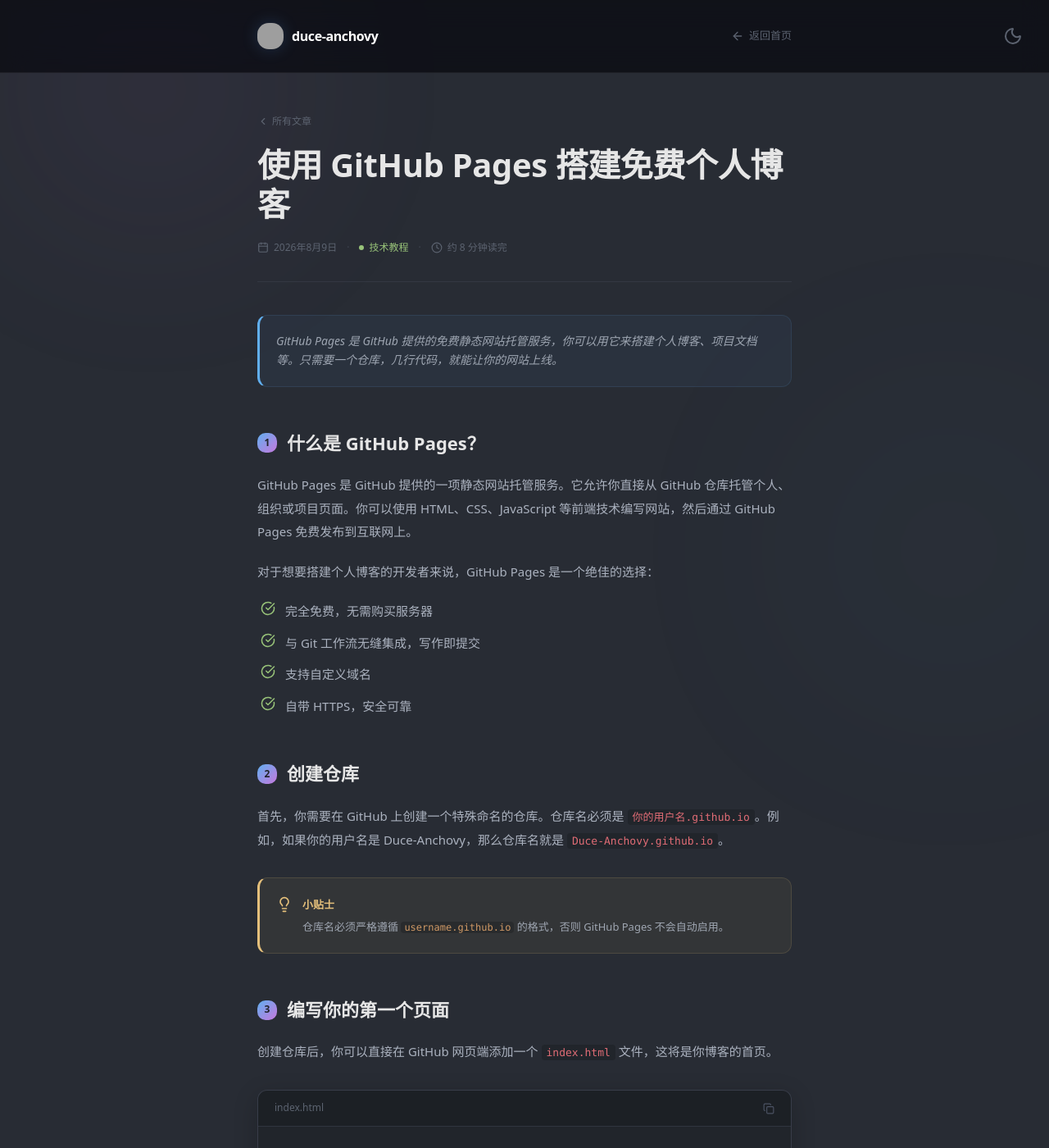
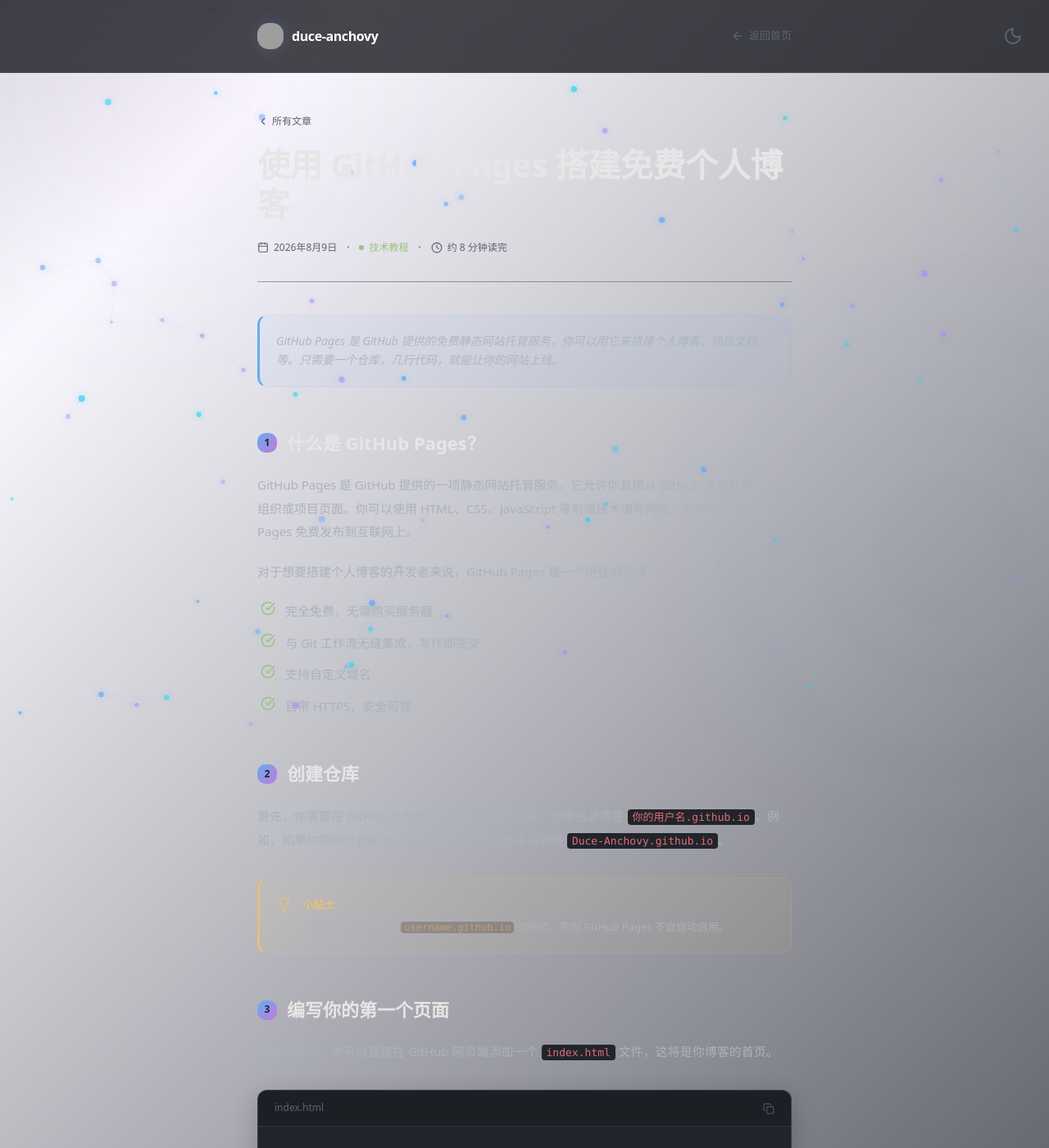
Before and after one commit to Duce-Anchovy/Duce-Anchovy.github.io, a Jekyll site: the page built from _posts/2026-08-09-github-pages-blog.md, in a window 1280 px wide and 1400 px high. Shown: the whole window at 82% size. Built offline with Jekyll 4.4.1, drawn with Linux system fonts in a browser that asks for light colours; nearby versions of some CDN libraries; our own code applies the rules of GitHub Pages for plain Markdown files; grey boxes are pictures that could not be loaded.

Commit message:
fix: arrow position & color, particle canvas rendering order

```diff
--- a/_layouts/post.html
+++ b/_layouts/post.html
@@ -228,9 +228,8 @@
     </style>
 </head>
 <body class="min-h-screen font-sans antialiased">
-    <canvas id="fx-particles"></canvas>
     <div id="fx-dot-pattern"></div>
-    <main class="min-h-screen relative overflow-hidden font-sans" style="background: var(--bg);">
+    <main class="min-h-screen relative overflow-hidden font-sans">
   <div class="fixed inset-0 pointer-events-none" style="z-index:0;">
     <div class="absolute top-[-10%] left-[-5%] w-[500px] h-[500px] rounded-full opacity-[0.10] blur-[130px]" style="background: radial-gradient(circle, var(--purple) 0%, transparent 70%);"></div>
     <div class="absolute top-[30%] right-[-10%] w-[500px] h-[500px] rounded-full opacity-[0.08] blur-[140px]" style="background: radial-gradient(circle, var(--blue) 0%, transparent 70%);"></div>
@@ -314,6 +313,7 @@
     </footer>
   </div>
 </main>
+    <canvas id="fx-particles"></canvas>
     <script src="https://unpkg.com/aos@2.3.1/dist/aos.js"></script>
     <script src="/fx-animations.js"></script>
     <script src="/particles.js"></script>
--- a/fx-animations.css
+++ b/fx-animations.css
@@ -10,7 +10,7 @@
   inset: 0;
   z-index: 0;
   pointer-events: none;
-  opacity: 0.6;
+  opacity: 0.85;
 }
 
 /* ---------- 2. 首屏 Hero 区 ---------- */
@@ -33,11 +33,11 @@
 /* 纯 CSS 绘制 chevron 箭头，双模式适配 */
 .fx-scroll-arrow {
   position: absolute;
-  bottom: 50px;
+  bottom: 100px;
   left: 50%;
   transform: translateX(-50%);
-  width: 24px;
-  height: 24px;
+  width: 28px;
+  height: 28px;
   cursor: pointer;
   z-index: 10;
   animation: fxArrowFloat 2.5s ease-in-out infinite;
@@ -55,16 +55,16 @@
   content: '';
   position: absolute;
   top: 50%;
-  width: 14px;
-  height: 14px;
+  width: 16px;
+  height: 16px;
 }
 
-/* 暗色模式：蓝色 #60a5fa，带光晕，2px 线条 */
+/* 暗色模式：亮蓝 #bfdbfe，带光晕，2.5px 线条 */
 [data-theme="dark"] .fx-scroll-arrow::before,
 [data-theme="dark"] .fx-scroll-arrow::after {
-  border-right: 2px solid #60a5fa;
-  border-bottom: 2px solid #60a5fa;
-  filter: drop-shadow(0 0 4px rgba(96, 165, 250, 0.5));
+  border-right: 2.5px solid #bfdbfe;
+  border-bottom: 2.5px solid #bfdbfe;
+  filter: drop-shadow(0 0 8px rgba(191, 219, 254, 0.9));
 }
 
 /* 亮色模式：品牌蓝 #6366F1，无光晕，2.5px 线条 */
--- a/index.html
+++ b/index.html
@@ -312,9 +312,8 @@
     </style>
 </head>
 <body class="min-h-screen font-sans antialiased">
-    <canvas id="fx-particles"></canvas>
     <div id="fx-dot-pattern"></div>
-    <main class="min-h-screen relative font-sans" style="background: var(--bg);">
+    <main class="min-h-screen relative font-sans">
   <!-- 背景弥散光团 -->
   <div class="fixed inset-0 pointer-events-none" style="z-index:0;">
     <div class="absolute top-[-10%] left-[-5%] w-[500px] h-[500px] rounded-full opacity-[0.12] blur-[130px]" style="background: radial-gradient(circle, var(--purple) 0%, transparent 70%);"></div>
@@ -505,6 +504,7 @@
     </footer>
   </section>
 </main>
+    <canvas id="fx-particles"></canvas>
     <script src="https://unpkg.com/aos@2.3.1/dist/aos.js"></script>
     <script src="fx-animations.js"></script>
     <script src="particles.js"></script>
--- a/particles.js
+++ b/particles.js
@@ -85,7 +85,7 @@
       vy: (Math.random() - 0.5) * 0.4,
       radius: Math.random() * 2 + 2,
       color: c,
-      alpha: Math.random() * 0.4 + 0.3,
+      alpha: Math.random() * 0.45 + 0.4,
     };
   }
 
```
